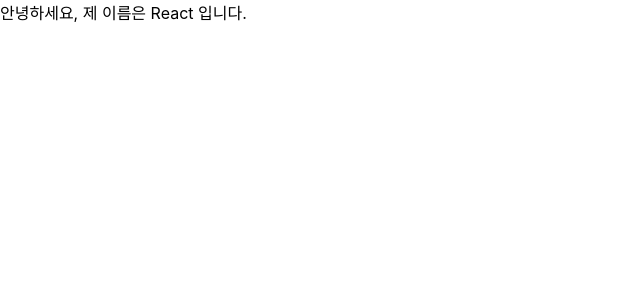
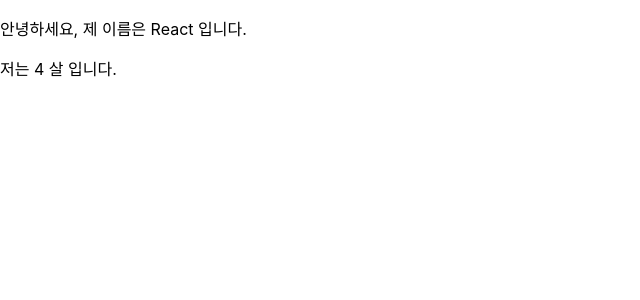
Before and after one commit to coddingbear/react-skills, a React (Create React App) app in the folder chapter03/hello-react/: page / in a window 1280 px wide. Shown: the top 300 px of the page, without its empty margins (0-640 px from the left). Built offline with nearby package versions, Linux system fonts and the light colour scheme.

Commit message:
3.2.4 필수 propTypes 설정

```diff
--- a/chapter03/hello-react/src/App.js
+++ b/chapter03/hello-react/src/App.js
@@ -1,11 +1,12 @@
-// 3.2.2 컴포넌트 사용할 때 props 값 설정
+
 import React, { Component } from 'react';
 import MyComponent from './MyComponent'; // MyComponent 파일 불러오기
 
 class App extends Component {
   render() {
     return (
-      <MyComponent name="React"/>
+      // 문자열 종류 외의 값을 컴포넌트에 전달할 때는 {}로 감싸야 한다.
+      <MyComponent name="React"  age={4} />
     );
   }
 }
--- a/chapter03/hello-react/src/MyComponent.js
+++ b/chapter03/hello-react/src/MyComponent.js
@@ -1,24 +1,48 @@
-// 3.2.3 props 기본 값 설정: defaultProps
+// 3.2.4 props 검증: propTypes
 import React, {Component} from 'react';
+import PropTypes from 'prop-types';
 
 class MyComponent extends Component {
-    /* props 기본값 설정 2
+    // class 내부에서 transform-class-properties 문법을 사용하여 설정
     static defaultProps = {
         name : '기본 이름'
     }
-    */
+
+    static propTypes = {
+        name : PropTypes.string, // name props 타입을 문자열로 설정합니다.
+        age: PropTypes.number.isRequired // 필수적으로 존재해야 하며, 숫자입니다.
+    }
+
     render() {
         return (
             <div>
-                안녕하세요, 제 이름은 {this.props.name} 입니다.
+                <p>안녕하세요, 제 이름은 {this.props.name} 입니다.</p>
+                <p>저는 {this.props.age} 살 입니다.</p>
             </div>
         )
     }
 }
 
-// props 기본값 설정 1
-MyComponent.defaultProps = {
-    name: '기본 이름'
+/*
+MyComponent.propTypes = {
+    name: PropTypes.string, // name props 타입을 문자열로 설정합니다.
+    age: PropTypes.number.isRequired // 필수적으로 존재해야 하며, 숫자입니다.
 }
 
+ // 더 많은 propTypes 종류
+ - array : 배열
+ - bool : 참, 거짓
+ - func : 함수
+ - number : 숫자
+ - object : 객체
+ - string : 문자열
+ - symbol : ES6 문법의 심벌 객체
+ - node, element
+ - instanceOf(MyClass)
+ - oneOf(['Male', 'Female']), oneOfType([React.PropTypes.string, React.PropTypes.number])
+ - arrayOf(React.PropTypes.number), objectOf(React.PropTypes.number)
+ - shape({name: React.PropTypes.string, age: React.PropTypes.number})
+ - any: 아무 종류
+*/
+
 export default MyComponent;
```
